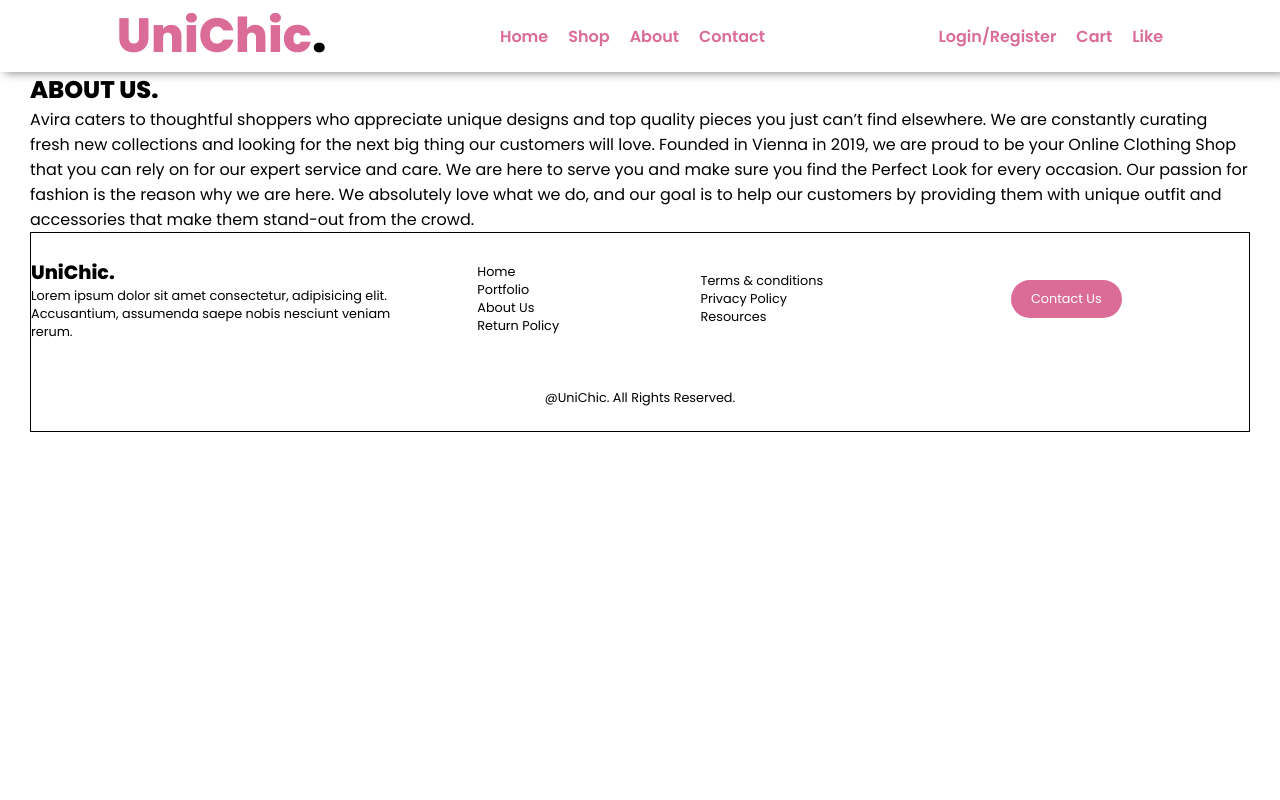
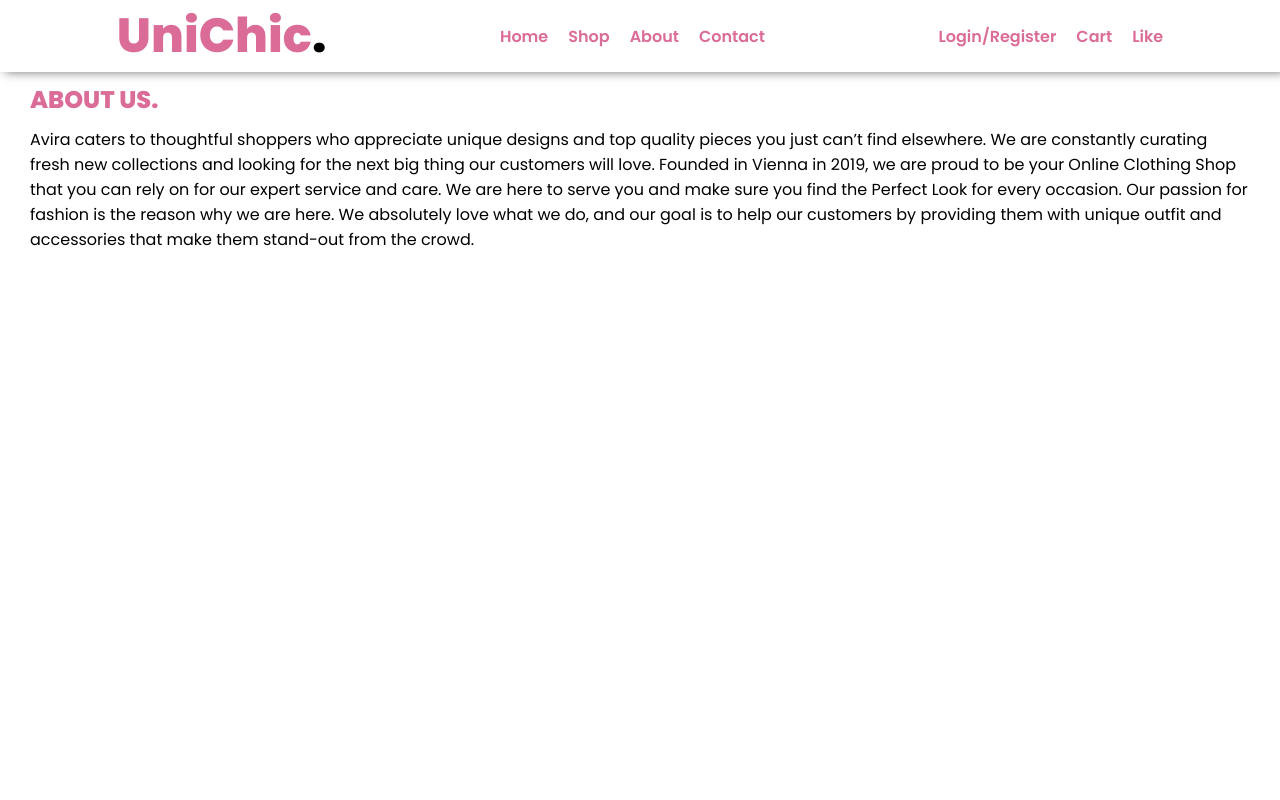
Before and after one commit to pragya-codes/UniChic-app, a React (Vite) app: page / in a window 1280 px wide. Shown: the top 800 px of the page. Built offline with nearby package versions, Linux system fonts and the light colour scheme.

Commit message:
footer css

```diff
--- a/src/components/About.jsx
+++ b/src/components/About.jsx
@@ -1,7 +1,7 @@
 function About() {
 	return (
 		<>
-			<div className="container">
+			<div className="container" style={{ height: '100vh' }}>
 				<div className="about">
 					<h2>ABOUT US.</h2>
 					<p>
--- a/src/styles/Footer.css
+++ b/src/styles/Footer.css
@@ -14,16 +14,21 @@
 }
 
 .footer {
+	background-color: #000;
+	color: var(--grey);
 	height: 200px;
 	display: grid;
-	margin: 0 30px;
+	padding: 0 30px;
 	grid-template-columns: 1.5fr 1fr 1fr 1.5fr;
 	grid-template-rows: 2fr 1fr;
 	align-items: center;
 	font-size: 0.8rem;
-	border: 1px solid black;
 }
 
+h2 {
+	color: var(--pink);
+	padding: 10px 0;
+}
 .item4 button {
 	all: unset;
 
@@ -32,7 +37,11 @@
 	color: #fff;
 	border-radius: 20px;
 }
+
 .item5 {
-	/* margin: 20px auto; */
+	border-top: 1px solid var(--grey);
+	width: 300px;
+	padding-top: 10px;
 	grid-column: 1 / span 4;
+	text-align: center;
 }
```
